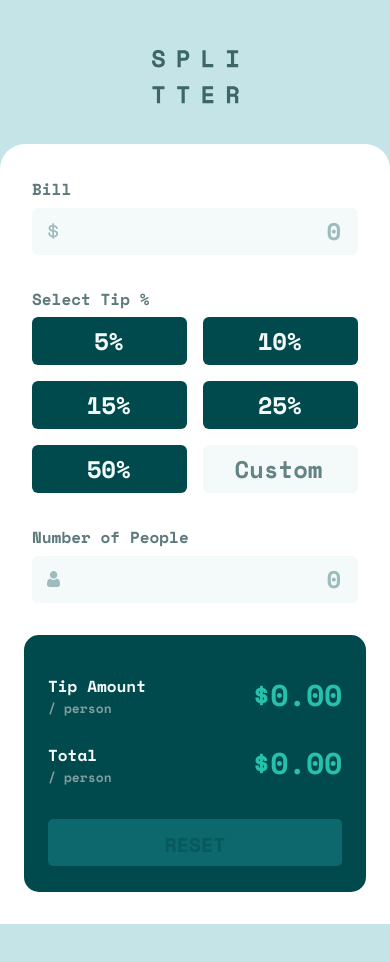
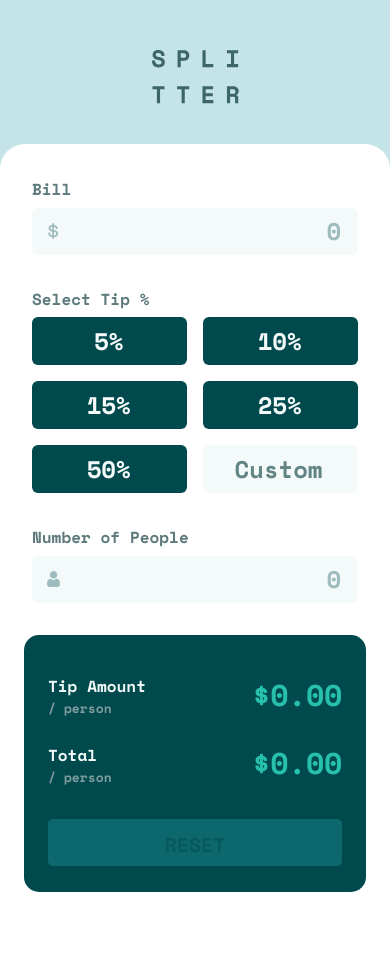
Before and after one commit to stefan-novakovic/tip_calculator_app, a React (Vite) app: page / in a window 390 px wide. Shown: the top 962 px of the page. After the commit the page ends 924 px from the top, so only its background shows below. Built offline with nearby package versions, Linux system fonts and the light colour scheme.

Commit message:
style fix

```diff
--- a/src/components/App/App.module.css
+++ b/src/components/App/App.module.css
@@ -33,10 +33,4 @@ input[type="number"] {
     gap: 2.5rem;
     padding: 3.1rem 0 0;
   }
-
-  @media only screen and (max-width: 500px) {
-    .app {
-      padding: 3.1rem 0;
-    }
-  }
 }
--- a/src/components/Calculator/Calculator.module.css
+++ b/src/components/Calculator/Calculator.module.css
@@ -19,7 +19,7 @@
   }
 }
 
-@media only screen and (max-width: 500px) and (max-height: 933px) {
+@media only screen and (max-width: 920px) and (max-height: 933px) {
   .calculator {
     border-radius: 25px 25px 0 0;
   }
```
